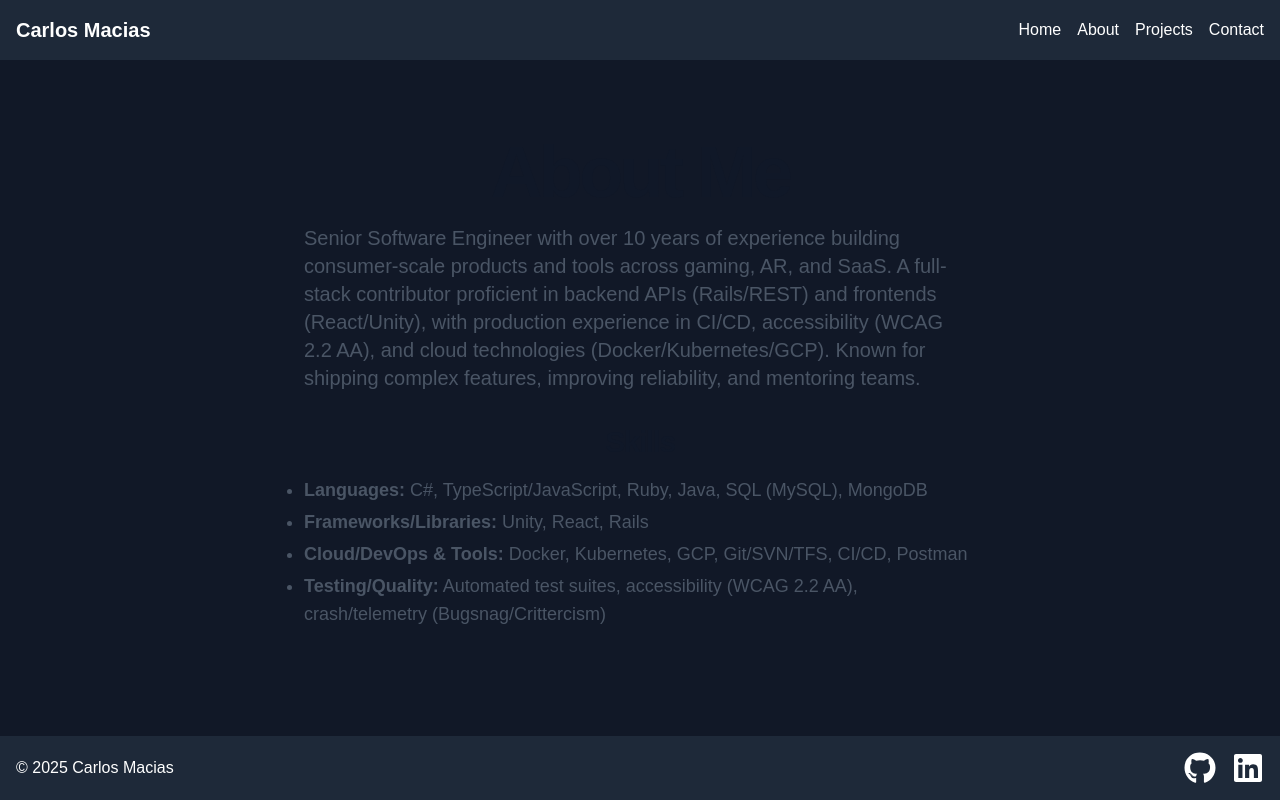
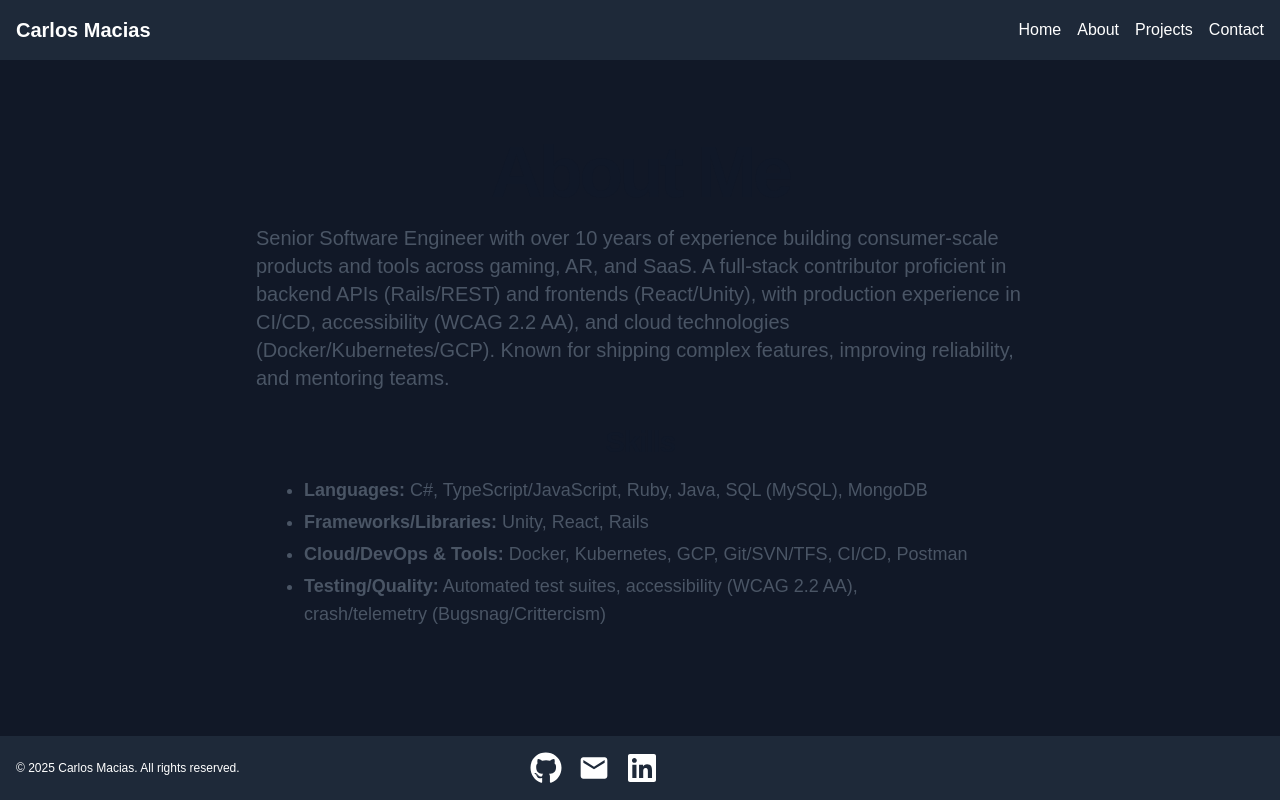
Before and after one commit to cmaciasv/PersonalWebsite, a Next.js app in the folder apps/web/: page /about in a window 1280 px wide. Built offline with nearby package versions, Linux system fonts and the light colour scheme.

Commit message:
footer to be in the middle of page

```diff
--- a/apps/web/src/app/about/page.tsx
+++ b/apps/web/src/app/about/page.tsx
@@ -7,7 +7,7 @@ export default function AboutPage() {
         <h1 className="text-5xl font-bold tracking-tighter text-gray-900 dark:text-gray-100 sm:text-7xl">
           About Me
         </h1>
-        <div className="max-w-2xl mx-auto text-lg text-gray-600 dark:text-gray-400 md:text-xl space-y-4">
+        <div className="max-w-3xl mx-auto text-lg text-gray-600 dark:text-gray-400 md:text-xl space-y-4">
           <p className="text-left">
             Senior Software Engineer with over 10 years of experience building consumer-scale products and tools across gaming, AR, and SaaS. A full-stack contributor proficient in backend APIs (Rails/REST) and frontends (React/Unity), with production experience in CI/CD, accessibility (WCAG 2.2 AA), and cloud technologies (Docker/Kubernetes/GCP). Known for shipping complex features, improving reliability, and mentoring teams.
           </p>
--- a/apps/web/src/app/contact/page.tsx
+++ b/apps/web/src/app/contact/page.tsx
@@ -12,7 +12,7 @@ export default function ContactPage() {
         </p>
         <div className="mt-8 flex flex-col sm:flex-row items-center justify-center gap-4">
           <Link
-            href="mailto:Carlos.Macias23@gmail.com"
+            href="mailto:Carlos.Macias23@gmail.com?subject=Hello!"
             className="inline-flex items-center justify-center rounded-md bg-accent-blue px-6 py-3 text-sm font-semibold text-white shadow-lg transition-transform duration-200 hover:scale-105 hover-bg-accent-blue-dark focus:outline-none focus:ring-2 focus:ring-blue-500 focus:ring-offset-2"
           >
             Email Me
--- a/apps/web/src/components/layout/Footer.tsx
+++ b/apps/web/src/components/layout/Footer.tsx
@@ -1,16 +1,22 @@
+import { MdEmail } from 'react-icons/md';
 import Link from '../ui/Link';
 import { FaGithub, FaLinkedin } from 'react-icons/fa';
 
 const Footer: React.FC = () => {
   return (
     <footer className="bg-primary-dark text-white p-4 mt-8">
-      <div className="container mx-auto flex justify-between items-center">
-        <p>&copy; {new Date().getFullYear()} Carlos Macias</p>
-        <div className="flex space-x-4">
-          <Link href="https://github.com/cmaciasv" target="_blank" rel="noopener noreferrer" aria-label="GitHub Profile">
+      <div className='flex margin-right-auto'>
+        <div className='text-left text-xs content-center'>
+          &copy; {new Date().getFullYear()} Carlos Macias. All rights reserved.
+        </div>
+        <div className='flex justify-center' style={{ flexGrow: 0.66 }} >
+          <Link href="https://github.com/cmaciasv" target="_blank" rel="noopener noreferrer" aria-label="GitHub Profile" className="inline-block mr-4">
             <FaGithub size={32} />
           </Link>
-          <Link href="https://linkedin.com/in/carlosamacias" target="_blank" rel="noopener noreferrer" aria-label="LinkedIn Profile">
+          <Link href="mailto:Carlos.Macias23@gmail.com?subject=Hello!" target="_blank" rel="noopener noreferrer" aria-label="Email Me" className='inline-block mr-4'>
+            <MdEmail size={32} />
+          </Link>
+          <Link href="https://linkedin.com/in/carlosamacias" target="_blank" rel="noopener noreferrer" aria-label="LinkedIn Profile" className='inline-block mr-4'>
             <FaLinkedin size={32} />
           </Link>
         </div>
```
